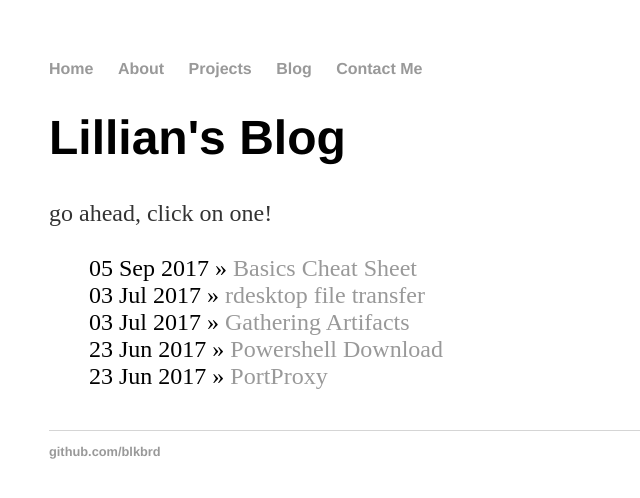
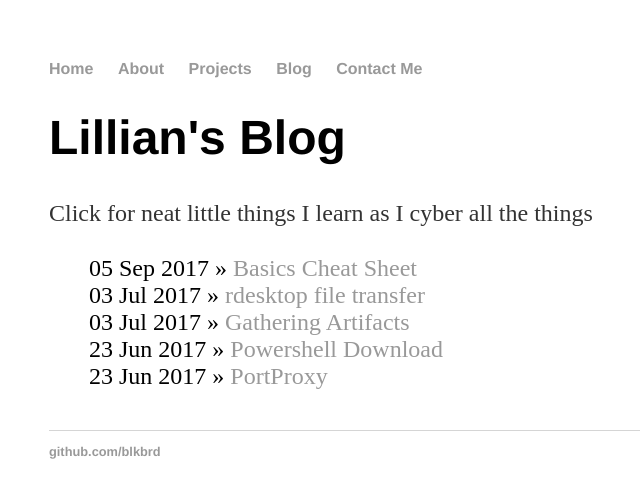
Before and after one commit to blkbrd/blkbrd.github.io, a Jekyll site: the page built from blog/index.html, in a window 1280 px wide. Shown: the top 498 px of the page, without its empty margins (143-783 px from the left). Built offline with Jekyll 4.4.1, drawn with Linux system fonts in a browser that asks for light colours.

Commit message:
Update index.html
edit description

```diff
--- a/blog/index.html
+++ b/blog/index.html
@@ -3,7 +3,7 @@ layout: default
 title: Lillian's Blog
 ---
 	<h1>{{ page.title }}</h1>
-<p> go ahead, click on one! </p>
+<p> Click for neat little things I learn as I cyber all the things</p>
 	<ul class="posts">
 
 	  {% for post in site.posts %}
```
